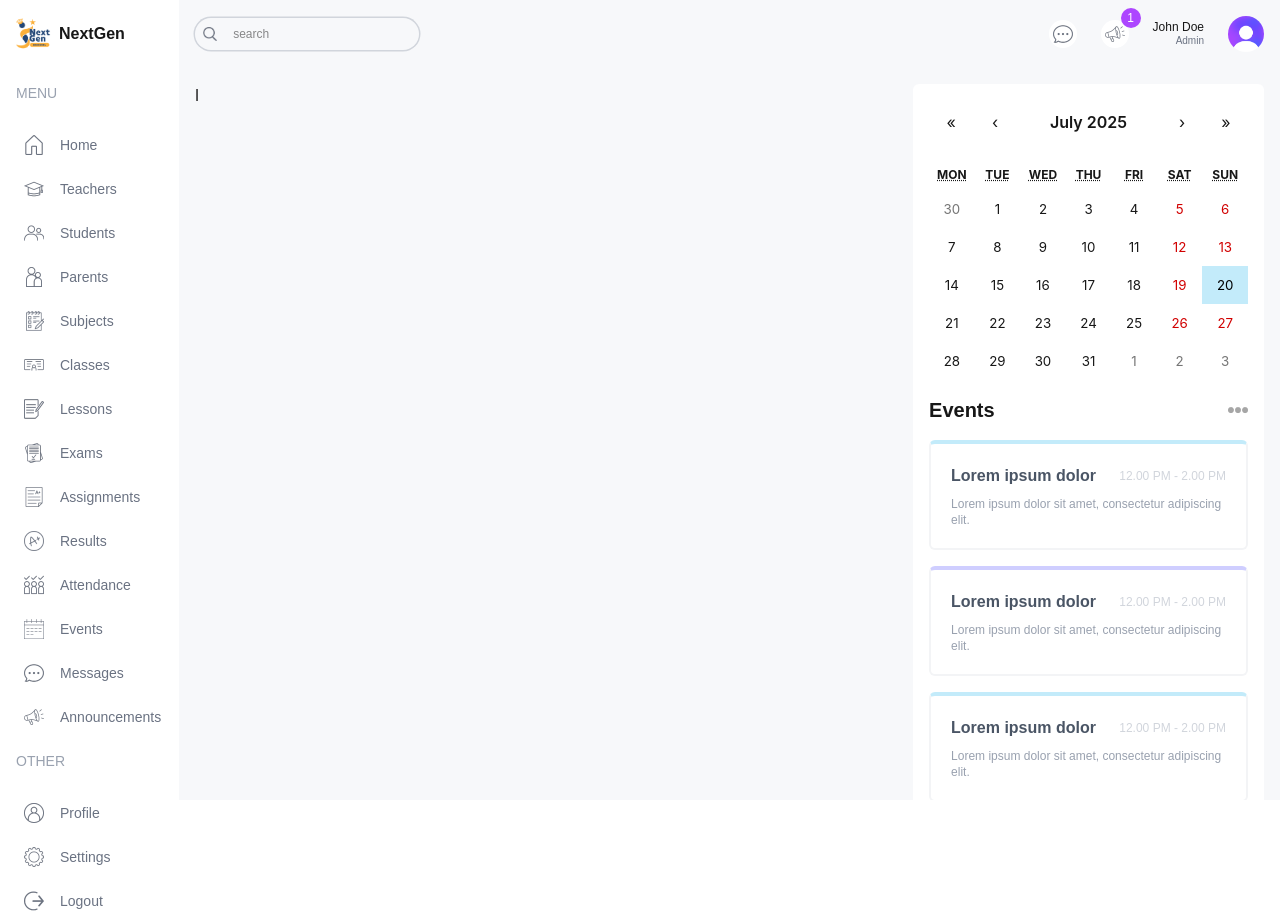
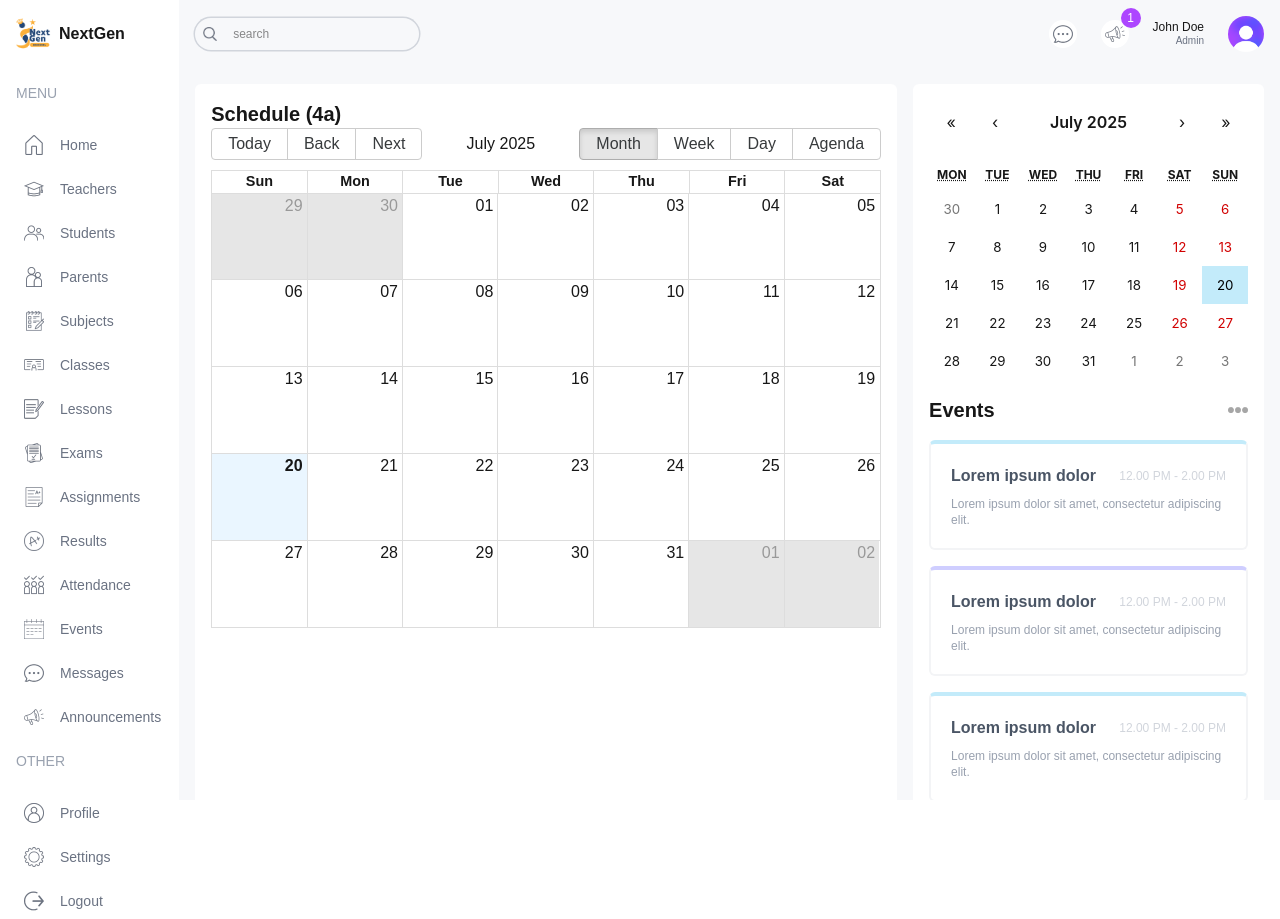
Before and after one commit to riponmondalbd/next-gen-school, a Next.js app: page /student in a window 1280 px wide. Built offline with nearby package versions, Linux system fonts and the light colour scheme.

Commit message:
install two library react big calender and moments BigCalender.tsx --> import bigCalender code from the library and also import custom css for the styling StudentPage.tsx --> add the bigCalender component to the page

```diff
--- a/package.json
+++ b/package.json
@@ -9,8 +9,10 @@
     "lint": "next lint"
   },
   "dependencies": {
+    "moment": "^2.30.1",
     "next": "15.4.1",
     "react": "19.1.0",
+    "react-big-calendar": "^1.19.4",
     "react-calendar": "^6.0.0",
     "react-dom": "19.1.0",
     "recharts": "^3.1.0"
@@ -20,6 +22,7 @@
     "@tailwindcss/postcss": "^4",
     "@types/node": "^20",
     "@types/react": "^19",
+    "@types/react-big-calendar": "^1.16.2",
     "@types/react-dom": "^19",
     "eslint": "^9",
     "eslint-config-next": "15.4.1",
--- a/src/app/(dashboard)/student/page.tsx
+++ b/src/app/(dashboard)/student/page.tsx
@@ -1,14 +1,24 @@
 import Announcements from "@/components/Announcements";
+import BigCalendar from "@/components/BigCalender";
 import EventCalendar from "@/components/EventCalendar";
 
 export default function StudentPage() {
   return (
     <div className="p-4 flex gap-4 flex-col xl:flex-row">
       {/* left content */}
-      <div className="w-full xl:w-2/3">l</div>
+      <div className="w-full xl:w-2/3">
+        <div className="h-full bg-white p-4 rounded-md">
+          {/* page schedule section header title */}
+          <h1 className="text-xl font-semibold">Schedule (4a)</h1>
+          <BigCalendar />
+        </div>
+      </div>
+
       {/* right content */}
       <div className="w-full xl:w-1/3 flex flex-col gap-8">
+        {/* event calender */}
         <EventCalendar />
+        {/* announcement */}
         <Announcements />
       </div>
     </div>
--- /dev/null
+++ b/src/components/BigCalender.tsx
@@ -0,0 +1,21 @@
+"use client";
+import { calendarEvents } from "@/lib/data";
+import moment from "moment";
+import { Calendar, momentLocalizer } from "react-big-calendar";
+import "react-big-calendar/lib/css/react-big-calendar.css";
+
+const localizer = momentLocalizer(moment);
+
+const BigCalendar = (props) => (
+  <div>
+    <Calendar
+      localizer={localizer}
+      events={calendarEvents}
+      startAccessor="start"
+      endAccessor="end"
+      style={{ height: 500 }}
+    />
+  </div>
+);
+
+export default BigCalendar;
```
Also changed, not shown: 1 other file (tests, documents, lock files or other folders).
